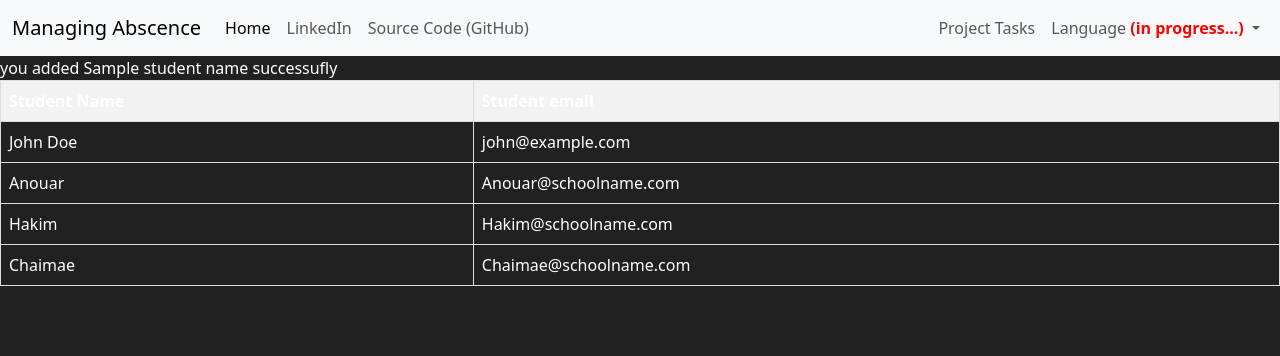
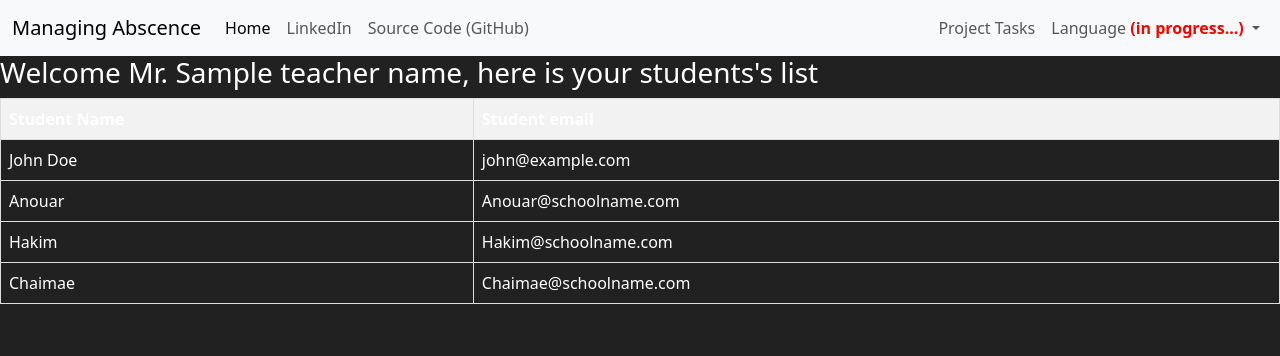
Before and after one commit to AbdessamadTzn/Flask-Project, a Flask app: template templates/teachers/students_list.html in a window 1280 px wide. Shown: the top 356 px of the page. Run offline with Flask 3, Linux system fonts and the light colour scheme; tables that the repository leaves empty hold one stand-in row (values such as "Sample post"); the template is opened without the code that fills it: values that come from a table or form of the project are taken from there, most other values are stand-ins (such as "Sample title", 1, 10 or a date in 2020); some libraries are stand-ins or nearby versions.

Commit message:
feat: Teacher's students list

```diff
--- a/auth/Teachers.py
+++ b/auth/Teachers.py
@@ -7,9 +7,15 @@ from extensions import db
 
 authTeachers = Blueprint('authTeacher', __name__)
 
+
 @authTeachers.route("/teachers/login_success/<teacherName>")
 def teacher_login_success(teacherName):
     return render_template('teachers/home.html', teacherName=teacherName)
+
+@authTeachers.route("/teachers/studentsList", methods=['POST', 'GET'])
+def studentsList():
+    students = Student.query.all()
+    return render_template('teachers/students_list.html', students=students)
 
 @authTeachers.route("/", methods=['POST'])
 def login():
--- a/templates/teachers/home.html
+++ b/templates/teachers/home.html
@@ -27,6 +27,11 @@ content %}
   function redirectToadd() {
     window.location.href = addStudent;
   }
+  var studentsList = "{{ url_for('authTeacher.studentsList') }}";
+
+  function redirectTolist() {
+    window.location.href = studentsList;
+  }
 </script>
 
 {% endblock %}
--- a/templates/teachers/students_list.html
+++ b/templates/teachers/students_list.html
@@ -5,9 +5,7 @@
 />
 {% endblock %} {% block title %} Home {% endblock %} {% block content%}
 
-<!-- <h3>Welcome Mr. {{ teacherName }}, here is your students's list</h3> -->
-you added {{ studentName }} successufly
-
+<h3>Welcome Mr. {{ teacherName }}, here is your students's list</h3>
 <table>
   <tr>
     <th>Student Name</th>
```
